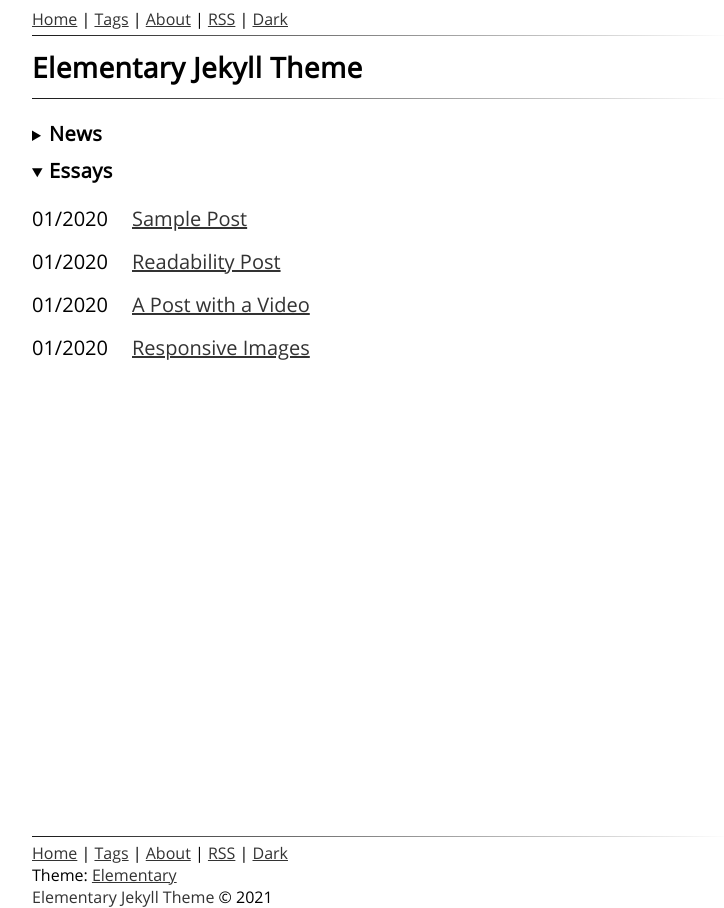
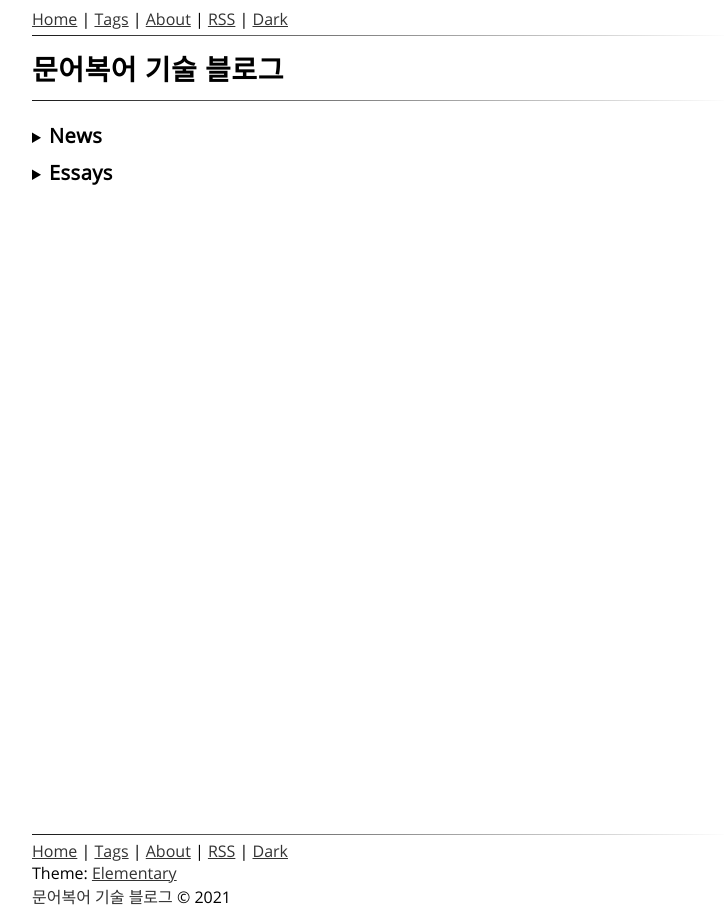
Before and after one commit to OctopusSwellfish/OctopusSwellfish.github.io, a Jekyll site: the page built from index.html, in a window 1280 px wide. Shown: the whole page, without its empty margins (258-982 px from the left). Built offline with Jekyll 4.4.1, drawn with Linux system fonts in a browser that asks for light colours; some web fonts are replaced; part of the change alters nothing that is shown.

Commit message:
:memo: upload config file - 1

```diff
--- a/_config.yml
+++ b/_config.yml
@@ -1,6 +1,6 @@
-title : Elementary - Jekyll Blog Theme
-name: 'Elementary Jekyll Theme'
-description: 'Simple, light weight, responsive jekyll theme for hackers'
+title : 문어복어 기술 블로그
+name: '문어복어 기술 블로그'
+description: '문어복어의 기술 블로그입니다. 느리지만 꾸준히 합니다.'
 
 markdown: kramdown
 highlighter: rouge
@@ -22,7 +22,11 @@ collections:
     output: true
   posts:
     title: Essays
-    default_open: true
+    default_open: false
+    output: true
+  os:
+    title: OS
+    default_open: false
     output: true
 
 defaults:
@@ -36,6 +40,11 @@ defaults:
     values:
       title: News
       permalink: /news/:title
+  - scope:
+       type: os
+    values:
+      title: OS
+      permalink: /os/:title
 
 plugins:
   - jekyll-sitemap
```
